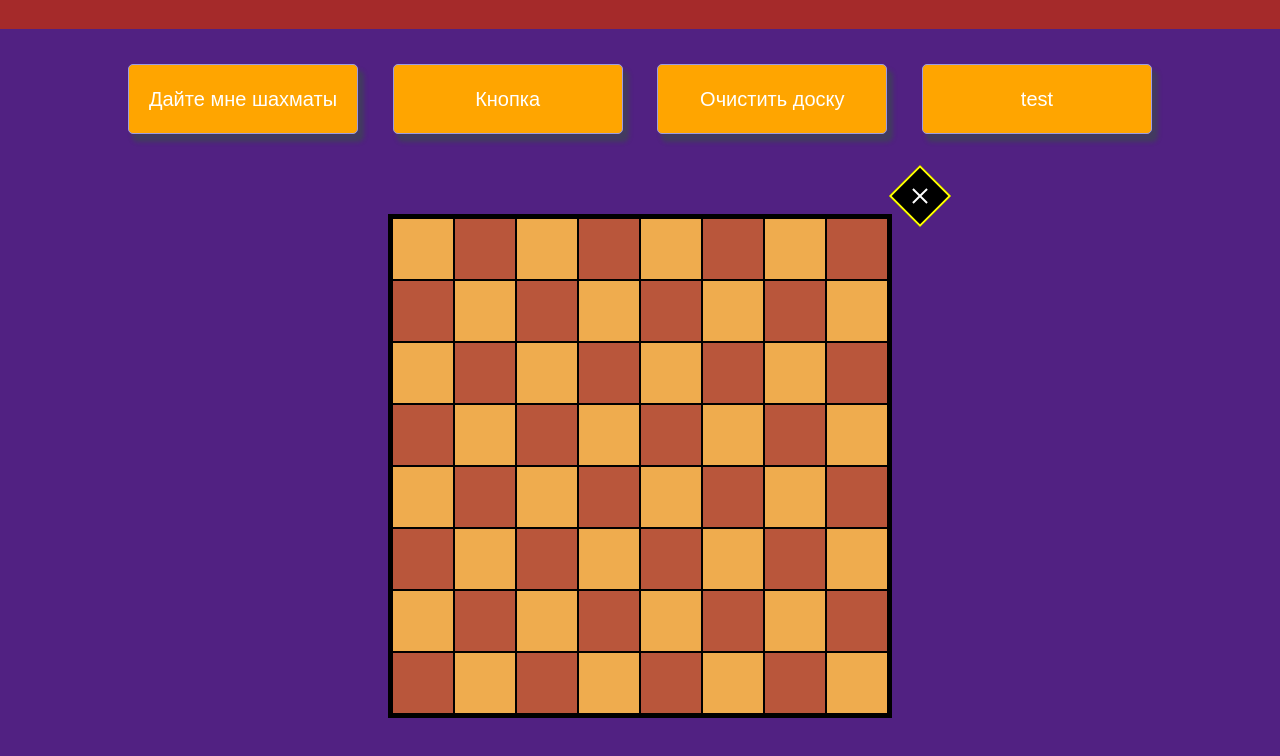
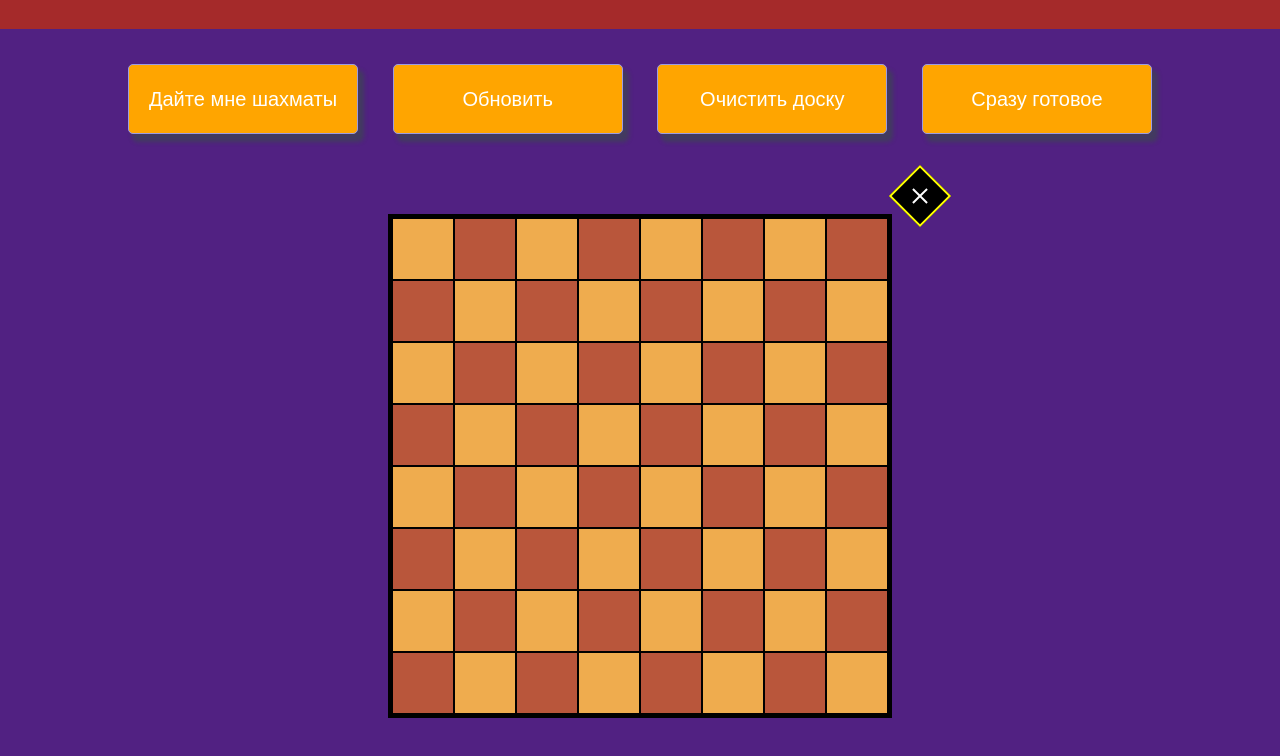
Before and after one commit to Maestro455/chess, a plain HTML site: page index.html in a window 1280 px wide. Shown: the part 62-818 px from the top of the page. Drawn offline with nearby package versions, Linux system fonts and the light colour scheme.

Commit message:
Update index.html

```diff
--- a/index.html
+++ b/index.html
@@ -31,9 +31,9 @@
         <main>
             <div class="input-container">
                 <input type="button" id="btn" value="Дайте мне шахматы">
-                <input type="button" id="btn-1" value="Кнопка">
+                <input type="button" id="btn-1" value="Обновить">
                 <input type="button" id="btn-2" value="Очистить доску">
-                <input type="button" id="btn-4" value="test">
+                <input type="button" id="btn-4" value="Сразу готовое">
             </div>
             <div class="exit-container">
                 <div id="exit" class="hidden">
```
